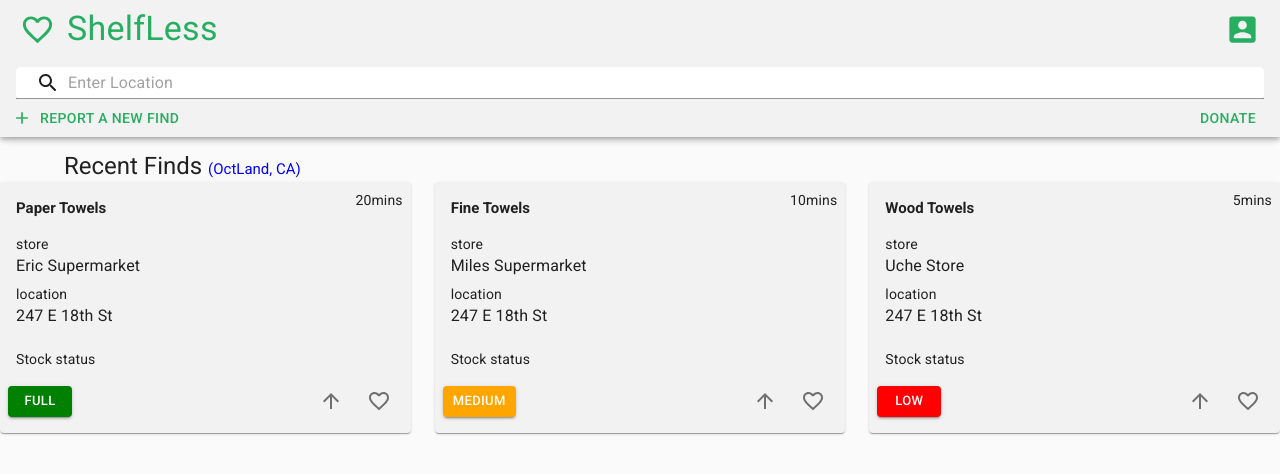
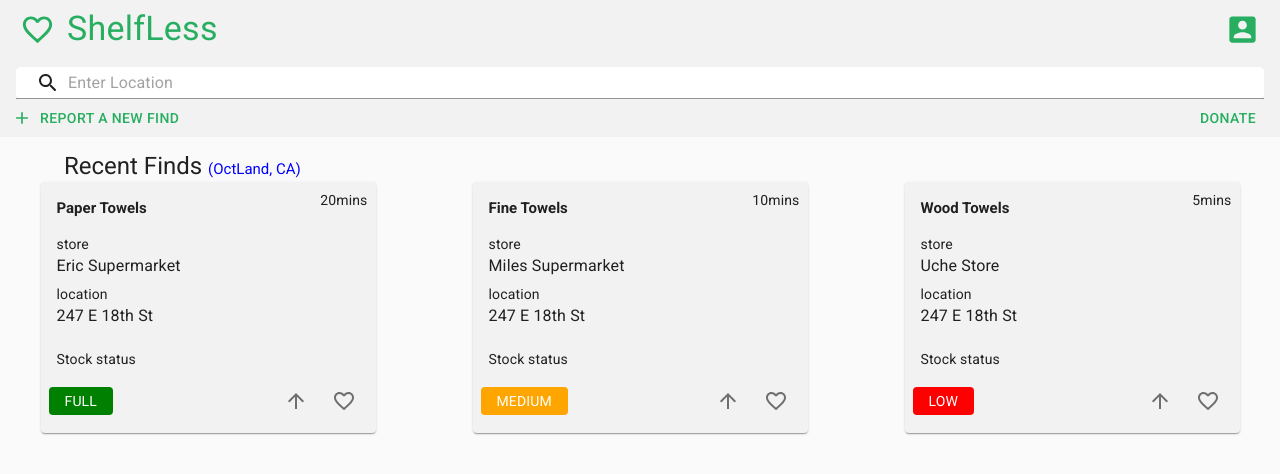
Before and after one commit to EngrEric/shelfless2, a React (Create React App) app: page /recent in a window 1280 px wide. Shown: the top 474 px of the page. Built offline with nearby package versions, Linux system fonts and the light colour scheme.

Commit message:
[add] recent card

```diff
--- a/src/Routes.js
+++ b/src/Routes.js
@@ -4,6 +4,7 @@ import Layout from "./components/app/Layout";
 import Home from "./components/app/Home";
 import NotFound from "./NotFound";
 import RecentFinds from "./components/recentFinds/RecentFinds";
+import ProductDetails from "./components/ListProducts/ProductDetails";
 
 const Routes = () => {
   return (
@@ -12,6 +13,7 @@ const Routes = () => {
         <Switch>
           <Route component={RecentFinds} path="/recent" />
           <Route component={Home} exact path="/" />
+          <Route component={ProductDetails} path="/details/:id" />
           <Route component={NotFound} />
         </Switch>
       </Layout>
--- /dev/null
+++ b/src/components/ListProducts/ProductDetails.js
@@ -0,0 +1,12 @@
+import React from "react";
+import { Link, useHistory, useLocation } from "react-router-dom";
+
+const ProductDetails = () => {
+  const { state } = useLocation();
+
+  console.log(state);
+
+  return <div></div>;
+};
+
+export default ProductDetails;
--- a/src/components/app/NavBar.js
+++ b/src/components/app/NavBar.js
@@ -60,12 +60,12 @@ const useStyles = makeStyles((theme) => ({
 }));
 
 const Navbar = (props) => {
-  const { history } = props;
+  const { history, handleChange } = props;
   const classes = useStyles(props);
 
   return (
     <div className={classes.root}>
-      <AppBar position="fixed" className={classes.appbar}>
+      <AppBar position="fixed" className={classes.appbar} elevation={0}>
         <Toolbar className={classes.toolbar}>
           <IconButton
             edge="start"
@@ -90,6 +90,7 @@ const Navbar = (props) => {
         </Toolbar>
         <Grid className={classes.grid}>
           <Input
+            onChange={handleChange}
             className={classes.search}
             placeholder="Enter Location"
             fullWidth
@@ -108,7 +109,7 @@ const Navbar = (props) => {
             <Button title="" style={{ paddingLeft: 0 }} startIcon={<Add />}>
               Report a new find
             </Button>
-            <Button style={{ scrollPaddingRight: 0 }}>Donate</Button>
+            <Button>Donate</Button>
           </div>
         </Grid>
       </AppBar>
--- a/src/components/recentFinds/RecentCards.js
+++ b/src/components/recentFinds/RecentCards.js
@@ -4,7 +4,7 @@ import Card from "@material-ui/core/Card";
 import {
   CardContent,
   CardActions,
-  Button,
+  Paper,
   Typography,
   CardHeader,
   IconButton,
@@ -12,10 +12,11 @@ import {
 
 import ArrowUpward from "@material-ui/icons/ArrowUpward";
 import FavoriteBorder from "@material-ui/icons/FavoriteBorder";
+import "./styles.css";
 
-const useStyles = makeStyles({
+const useStyles = makeStyles((theme) => ({
   root: {
-    minWidth: "325px",
+    minWidth: "335px",
     backgroundColor: "#F2F2F2",
   },
   head: {
@@ -34,11 +35,12 @@ const useStyles = makeStyles({
   stock: {
     padding: 16,
   },
-  button: {
+  paper: {
     backgroundColor: (props) => props.data.stockStatusColor,
+    padding: theme.spacing(0.5, 2),
     color: "#fff",
   },
-});
+}));
 
 function RecentCard(props) {
   const {
@@ -51,7 +53,7 @@ function RecentCard(props) {
   const classes = useStyles(props);
 
   return (
-    <Card className={classes.root}>
+    <Card className={`${classes.root} card`}>
       <CardHeader
         className={classes.head}
         title={productName}
@@ -73,9 +75,9 @@ function RecentCard(props) {
       <span className={classes.stock}>Stock status</span>
 
       <CardActions className={classes.footer}>
-        <Button className={classes.button} variant="contained" size="small">
+        <Paper className={classes.paper} variant="elevation" elevation={0}>
           {stockStatus}
-        </Button>
+        </Paper>
         <div>
           <IconButton>
             <ArrowUpward />
--- a/src/components/recentFinds/RecentFinds.js
+++ b/src/components/recentFinds/RecentFinds.js
@@ -1,11 +1,11 @@
-import React from "react";
+import React, { useState, useEffect } from "react";
 import { Grid, Typography } from "@material-ui/core";
 import { makeStyles } from "@material-ui/core/styles";
 import { Link } from "react-router-dom";
 import Navbar from "../app/NavBar";
 import RecentCard from "./RecentCards";
 
-const useStyles = makeStyles({
+const useStyles = makeStyles((theme) => ({
   title: {
     textAlign: "left",
     marginLeft: "calc(100% - 95%)",
@@ -15,9 +15,12 @@ const useStyles = makeStyles({
       textDecoration: "none",
     },
   },
-});
+  link: {
+    textDecoration: "none",
+  },
+}));
 
-const data = [
+const products = [
   {
     productName: "Paper Towels",
     timeFound: "20mins",
@@ -25,6 +28,7 @@ const data = [
     location: "247 E 18th St",
     stockStatus: "FULL",
     stockStatusColor: "green",
+    id: "1",
   },
   {
     productName: "Fine Towels",
@@ -33,6 +37,7 @@ const data = [
     location: "247 E 18th St",
     stockStatus: "MEDIUM",
     stockStatusColor: "orange",
+    id: "2",
   },
   {
     productName: "Wood Towels",
@@ -41,27 +46,83 @@ const data = [
     location: "247 E 18th St",
     stockStatus: "LOW",
     stockStatusColor: "red",
+    id: "3",
   },
 ];
 
-const RecentFinds = ({ history }) => {
-  const classes = useStyles();
+const RecentFinds = ({ history }, props) => {
+  const [foundProducts, setNewProducts] = useState([...products]);
+  const [isSearching, setSearching] = useState(false);
+  const [isLoading, setLoading] = useState(false);
+  const classes = useStyles(props);
 
+  // TODO: use the search term from state to make a recent search.
   const { state } = history.location;
-  console.log(state);
+
+  const handleChange = ({ target }) => {
+    if (target.value.length > 0) {
+      setSearching(true);
+    } else {
+      setSearching(false);
+    }
+    const itemsFound = products.filter((elem) => {
+      const currentSearchTerm = RegExp(target.value.toLowerCase(), "g");
+      const currentProductName = elem.productName.toLowerCase();
+      return currentSearchTerm.test(currentProductName);
+    });
+
+    setNewProducts(itemsFound);
+  };
+
+  useEffect(() => {
+    if (isSearching && foundProducts.length < 1) {
+      setLoading(true);
+      console.log("yes");
+    } else {
+      setLoading(false);
+      console.log("no");
+    }
+    if (isLoading) {
+      setTimeout(() => {
+        if (isLoading && foundProducts.length < 1) {
+          setLoading(false);
+        }
+      }, 1000);
+    }
+  }, [isSearching, foundProducts]);
+
   return (
     <div>
-      <Navbar bgColor="#F2F2F2" minHeight={128} color="#27AE60" />
+      <Navbar
+        handleChange={handleChange}
+        bgColor="#F2F2F2"
+        minHeight={128}
+        color="#27AE60"
+      />
       <div style={{ margin: "150px auto" }}>
         <Typography variant="h5" className={classes.title}>
           Recent Finds <Link to="/"> (OctLand, CA)</Link>
         </Typography>
-        <Grid spacing={3} container justify="center">
-          {data.map((val, index) => (
-            <Grid key={index} item sm={12} lg={4} md={4}>
-              <RecentCard data={val} />
-            </Grid>
-          ))}
+        <Grid spacing={2} container justify={"space-around"}>
+          {isLoading ? (
+            <h1>Loading</h1>
+          ) : foundProducts.length < 1 ? (
+            <h1>No item found</h1>
+          ) : (
+            foundProducts.map((val, index) => (
+              <Grid key={index} item xs={"auto"} lg={"auto"} md={"auto"}>
+                <Link
+                  to={{
+                    pathname: `/details/${val.id}`,
+                    state: { data: val },
+                  }}
+                  className={classes.link}
+                >
+                  <RecentCard data={val} />
+                </Link>
+              </Grid>
+            ))
+          )}
         </Grid>
       </div>
     </div>
--- /dev/null
+++ b/src/components/recentFinds/styles.css
@@ -0,0 +1,13 @@
+@keyframes slideInFromLeft {
+  0% {
+    transform: translateY(100%);
+  }
+  100% {
+    transform: translateY(0%);
+  }
+}
+
+.card {
+  animation: 2s ease-out 0s 1 slideInFromLeft;
+  -moz-animation: 1s ease-out 0s 1 slideInFromLeft;
+}
```
